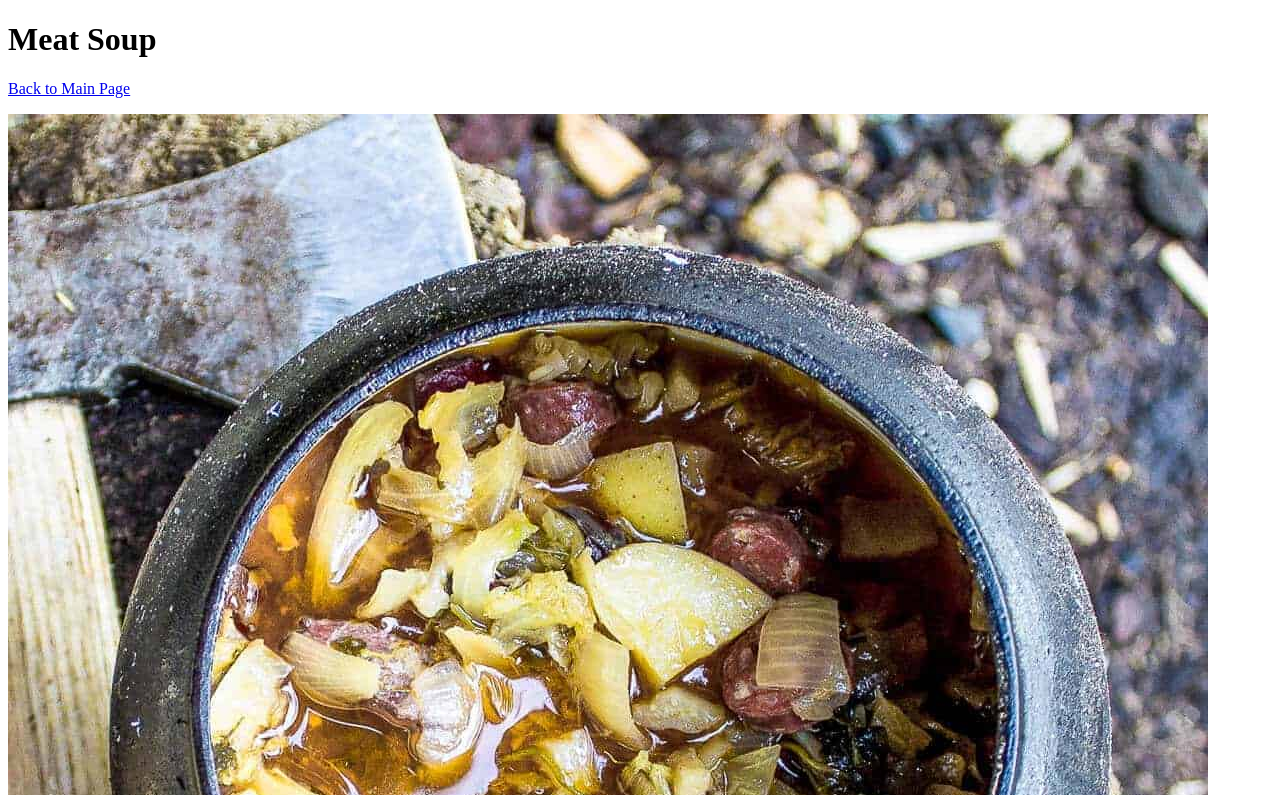
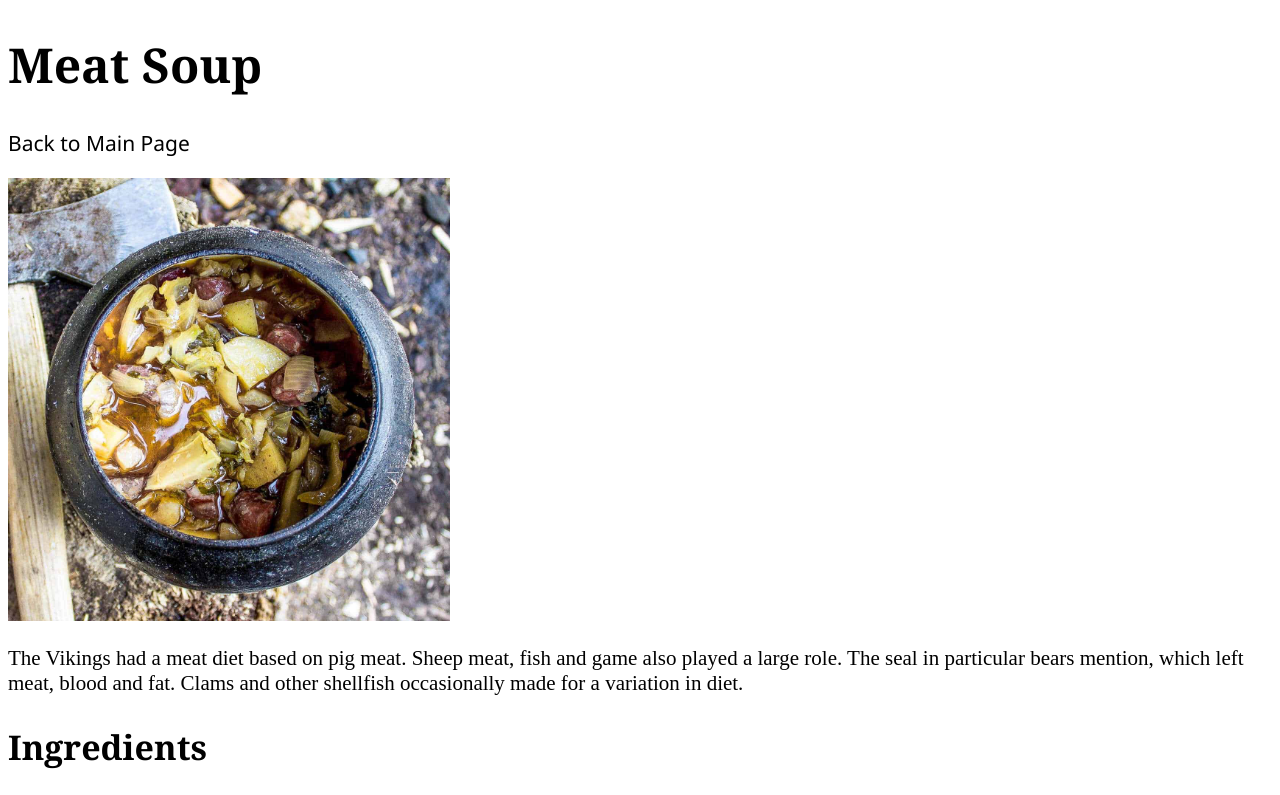
Before and after one commit to ioannisvoz/odin-recipes, a plain HTML site: page recipes/meat-soup.html in a window 1280 px wide. Shown: the top 795 px of the page. Drawn offline with Linux system fonts and the light colour scheme.

Commit message:
Add simple css styles to all pages

```diff
--- /dev/null
+++ b/assets/styles/styles.css
@@ -0,0 +1,42 @@
+/* body {
+  text-align: center;
+} */
+
+h1 {
+  font-family: Georgia, 'Times New Roman', Times, serif;
+  font-size: 48px;
+}
+
+h2 {
+  font-family: Georgia, 'Times New Roman', Times, serif;
+  font-size: 34px;
+  text-align: start;
+}
+
+p, li {
+  font-size: 21px;
+  text-align: start;
+}
+
+nav ul li {
+  list-style: none;
+}
+
+a {
+  font-family:'Segoe UI', Tahoma, Geneva, Verdana, sans-serif;
+  text-decoration: none;
+  font-size: 21px;
+  color: black;
+}
+
+a:hover {
+  text-decoration: underline;
+}
+
+nav a:hover {
+  font-size: 28px;
+}
+
+.soup-img {
+  width: 35%;
+}
--- a/recipes/meat-soup.html
+++ b/recipes/meat-soup.html
@@ -4,6 +4,7 @@
   <meta charset="UTF-8">
   <meta http-equiv="X-UA-Compatible" content="IE=edge">
   <meta name="viewport" content="width=device-width, initial-scale=1.0">
+  <link rel="stylesheet" href="../assets/styles/styles.css">
   <title>Meat Soup</title>
 </head>
 <body>
@@ -11,7 +12,7 @@
 
   <p><a href="../index.html">Back to Main Page</a></p>
 
-  <img src="../assets/meat-soup.jpeg" alt="An Image of Meat Soup">
+  <img src="../assets/meat-soup.jpeg" alt="An Image of Meat Soup" class="soup-img">
 
   <p>The Vikings had a meat diet based on pig meat. Sheep meat, fish and game also played a large role. The seal in particular bears mention, which left meat, blood and fat. Clams and other shellfish occasionally made for a variation in diet.</p>
 
```
Also changed, not shown: index.html (+13 -6 lines), recipes/barley-porridge.html (+1 -0 lines), recipes/whey-bread.html (+1 -0 lines).
